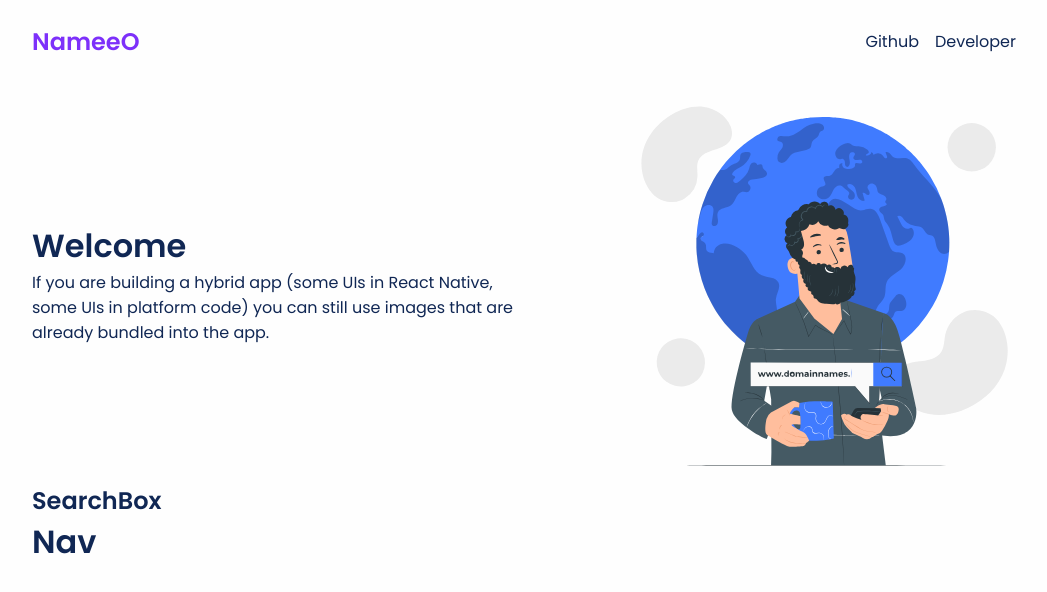
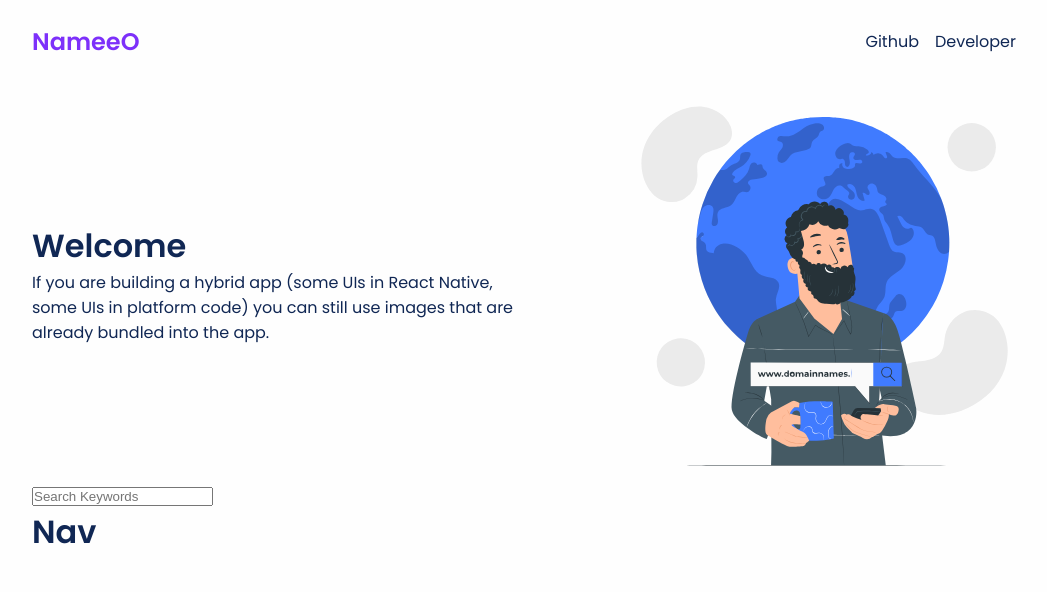
Before and after one commit to vaishnavme/nameeo, a React (Create React App) app: page / in a window 1280 px wide. Shown: the top 592 px of the page, without its empty margins (112-1159 px from the left). Built offline with nearby package versions, Linux system fonts and the light colour scheme.

Commit message:
input field for search box created

```diff
--- a/src/components/Searchbox/SearchBox.js
+++ b/src/components/Searchbox/SearchBox.js
@@ -3,7 +3,9 @@ import './SearchBox.css';
 
 const SearchBox = () => {
     return (
-        <h2>SearchBox</h2>
+        <div className="main">
+            <input type="text" placeholder="Search Keywords"></input>
+        </div>
     )
 }
 
```
